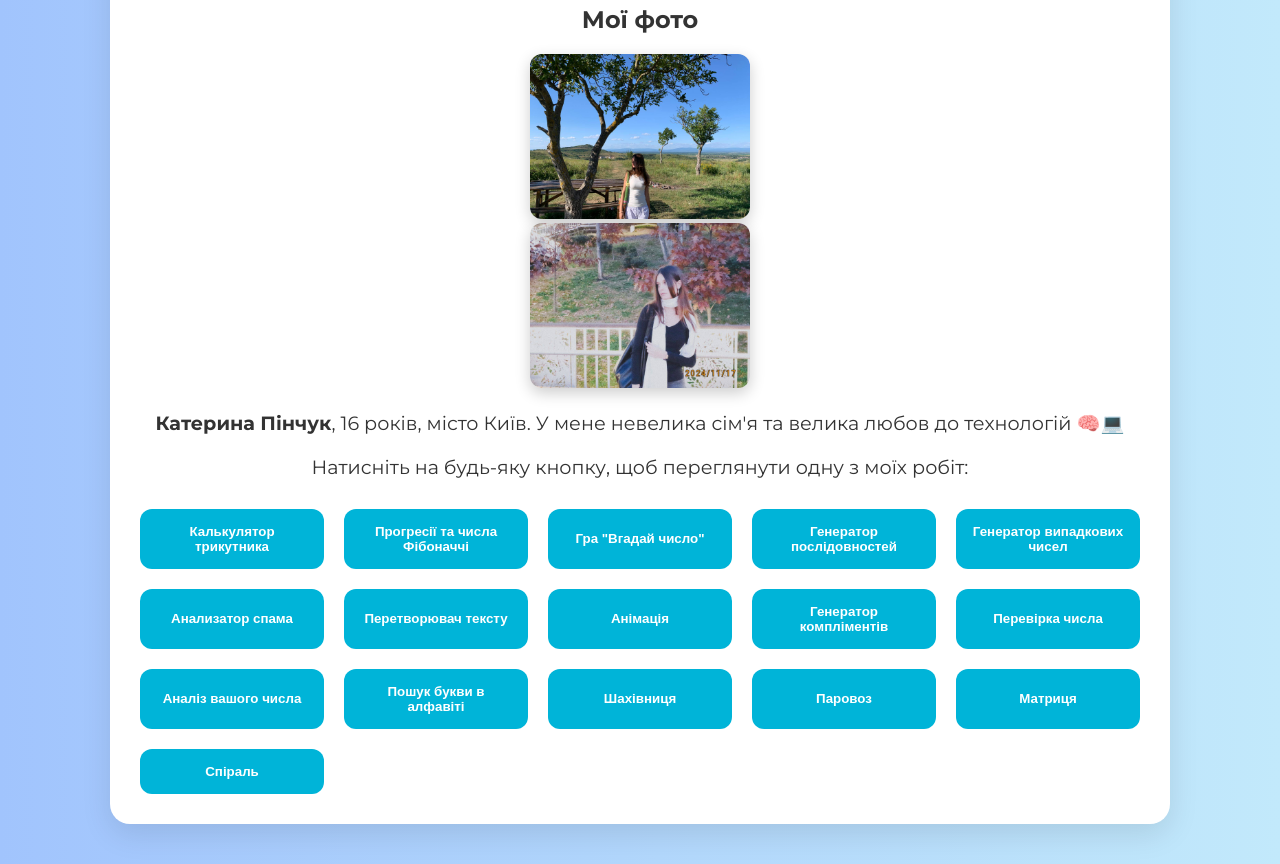
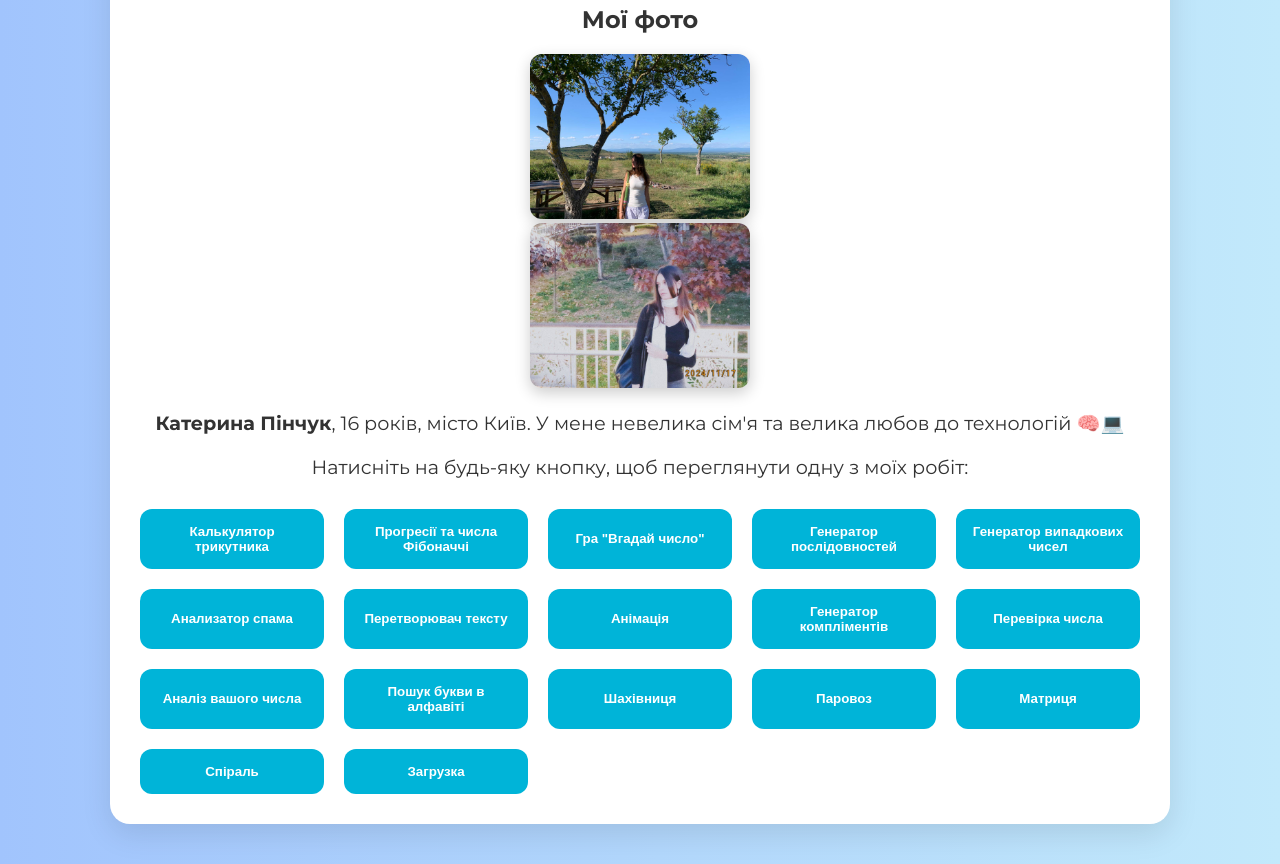
Before and after one commit to kapingcdjh/bnm, a plain HTML site: page index.html in a window 1280 px wide. Shown: the part 168-1032 px from the top of the page. Drawn offline with Linux system fonts and the light colour scheme.

Commit message:
Update index.html

```diff
--- a/index.html
+++ b/index.html
@@ -131,7 +131,9 @@
       <button class="button" onclick="openWorkNewTab('js14.html')">Шахівниця</button>
       <button class="button" onclick="openWorkNewTab('js15.html')">Паровоз</button>
         <button class="button" onclick="openWorkNewTab('js16.html')">Матриця</button>
-        <button class="button" onclick="openWorkNewTab('js17.html')">Спіраль</button>
+      <button class="button" onclick="openWorkNewTab('js17.html')">Спіраль</button>
+      <button class="button" onclick="openWorkNewTab('js18.html')">Загрузка</button>
+
     </div>
   </div>
 
```
